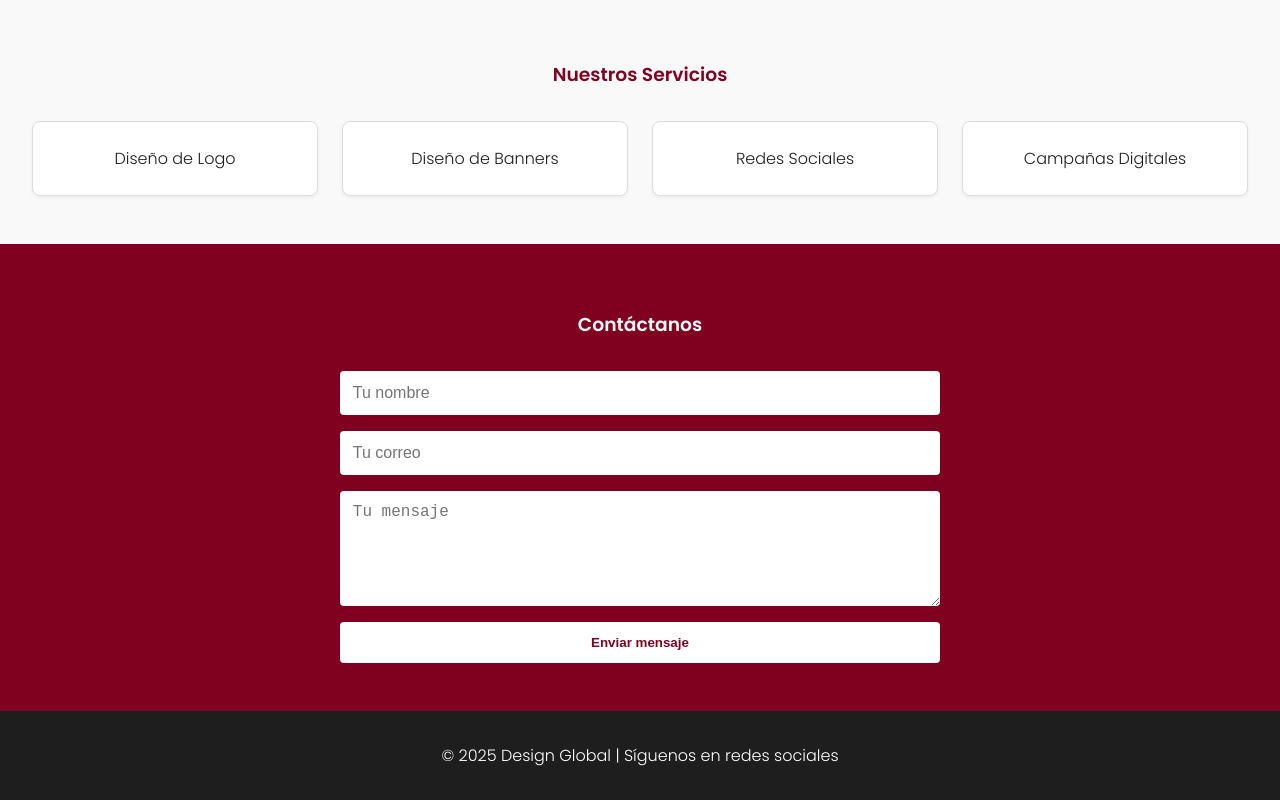
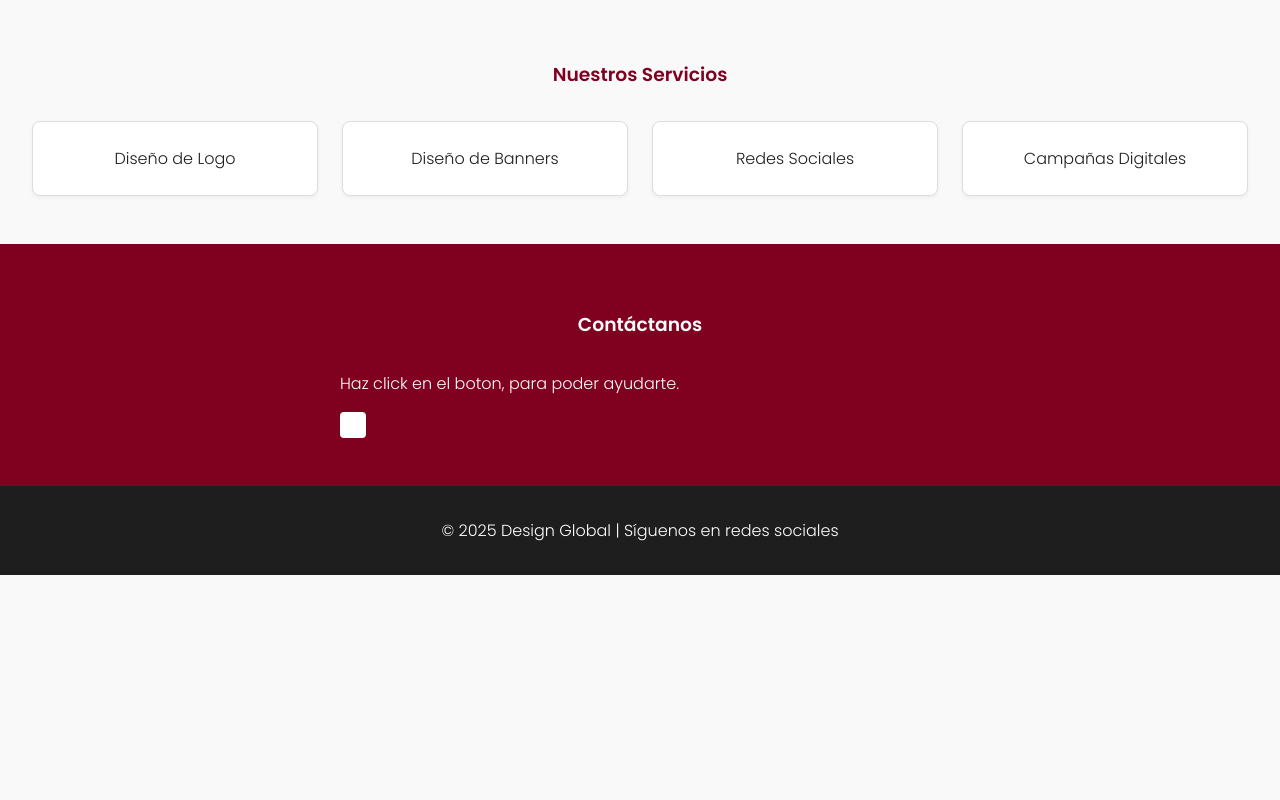
Before and after one commit to dterronesq7/design-global, a plain HTML site: page index.html in a window 1280 px wide. Shown: the part 352-1152 px from the top of the page. After the commit the page ends 927 px from the top, so only its background shows below. Drawn offline with Linux system fonts and the light colour scheme.

Commit message:
Update index.html
aaa

```diff
--- a/index.html
+++ b/index.html
@@ -153,10 +153,8 @@
   <section class="contact" id="contact">
     <h3>Contáctanos</h3>
     <form>
-      <input type="text" placeholder="Tu nombre" required>
-      <input type="email" placeholder="Tu correo" required>
-      <textarea placeholder="Tu mensaje" rows="5" required></textarea>
-      <button type="submit">Enviar mensaje</button>
+      <label>Haz click en el boton, para poder ayudarte.</label>
+      <button type="submit" src="https://www.pngwing.com/es/free-png-hlunv" style="height: 20px; width:20px;" ></button>
     </form>
   </section>
 
```
